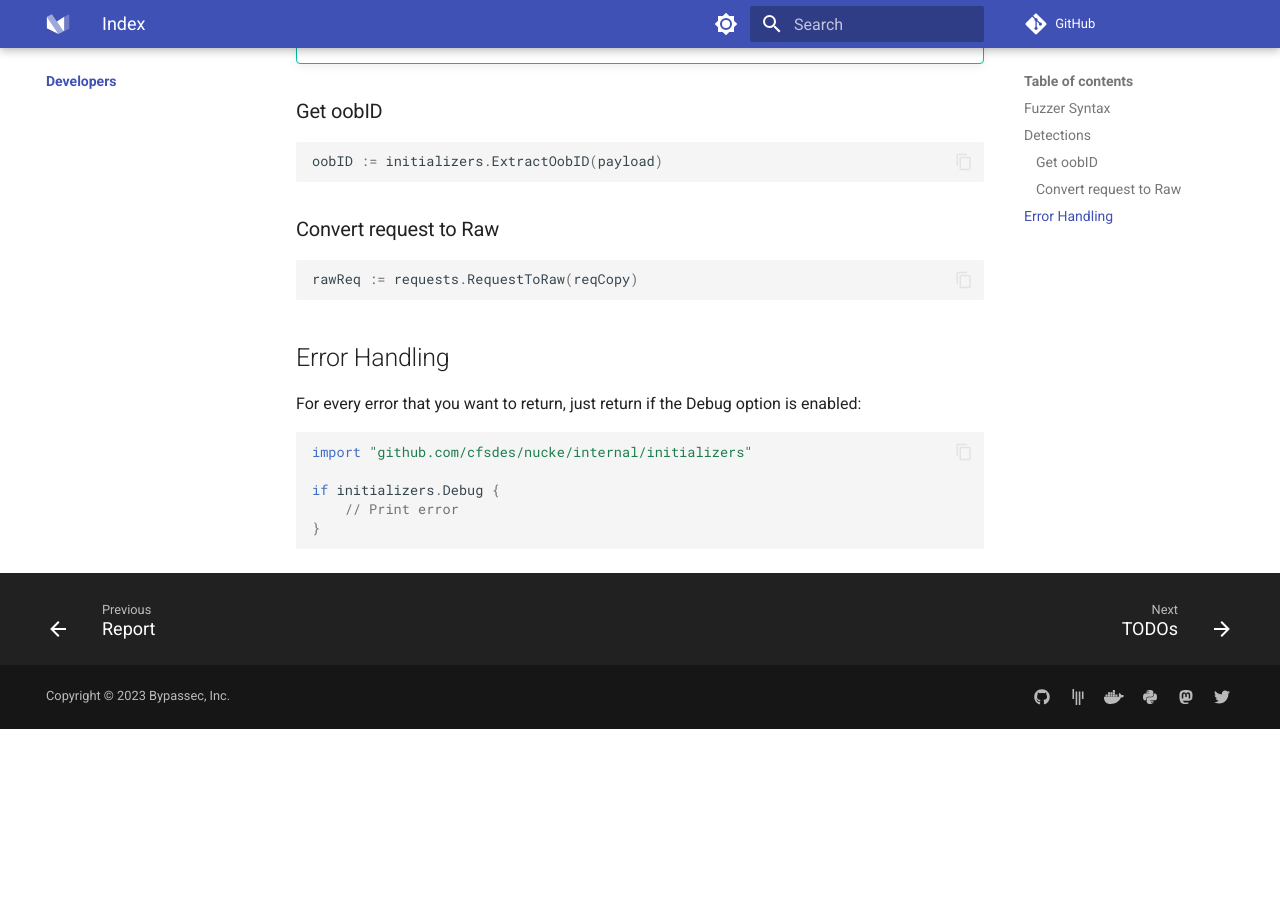
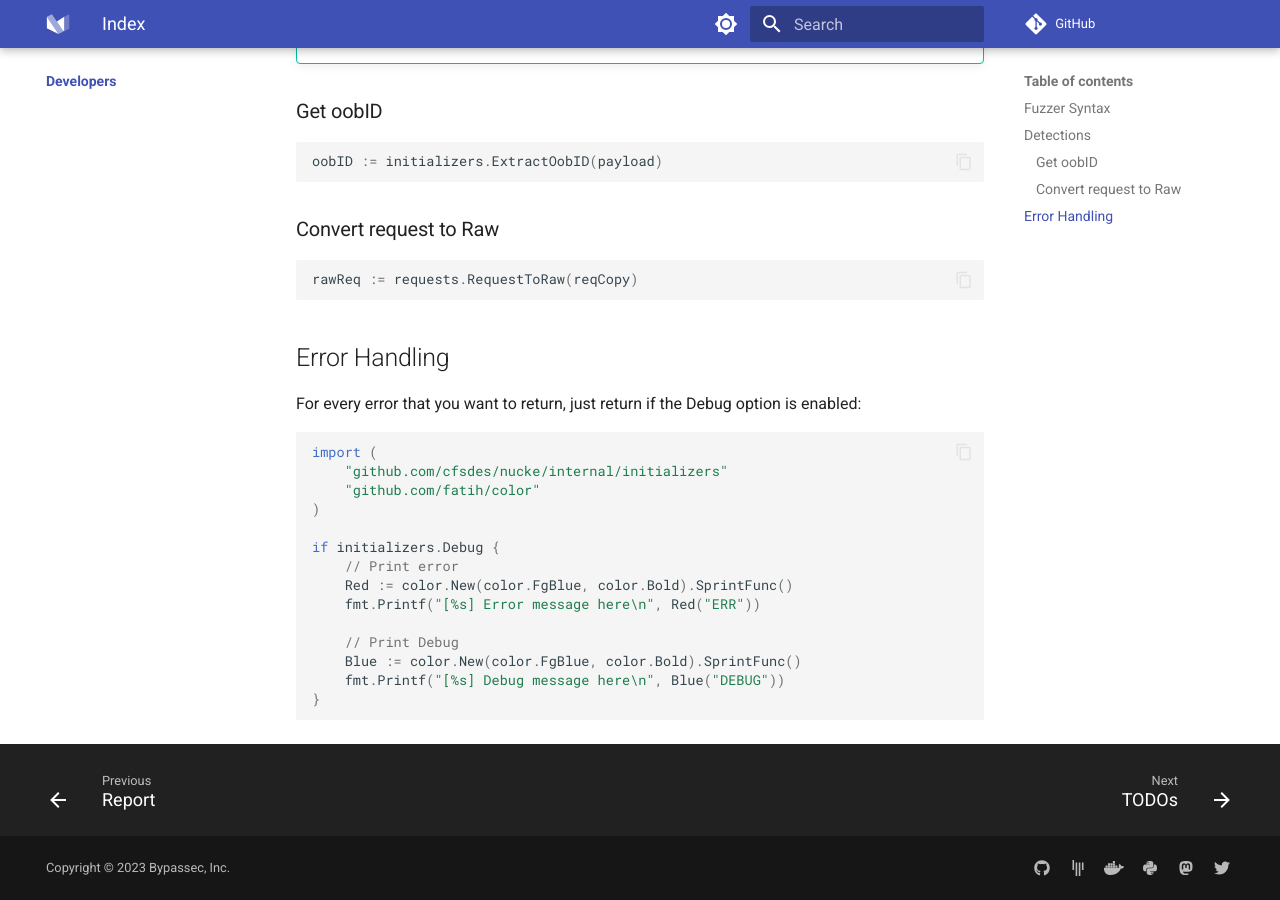
Before and after one commit to cfsdes/nucke-docs, an MkDocs documentation site: the page built from docs/developers/index.md, in a window 1280 px wide and 900 px high, scrolled down 2313 px. Built offline with MkDocs 1.6.1 and Material for MkDocs 9.7.7, drawn with Linux system fonts in a browser that asks for light colours; comment, search, counter and statistics services are not loaded; before the commit the page ends 3042 px from its top, so only the background shows below that.

Commit message:
atualizando doc

````diff
--- a/docs/developers/index.md
+++ b/docs/developers/index.md
@@ -105,9 +105,18 @@ rawReq := requests.RequestToRaw(reqCopy)
 For every error that you want to return, just return if the Debug option is enabled:
 
 ```go
-import "github.com/cfsdes/nucke/internal/initializers"
+import (
+    "github.com/cfsdes/nucke/internal/initializers"
+    "github.com/fatih/color"
+)
 
 if initializers.Debug {
     // Print error
+    Red := color.New(color.FgBlue, color.Bold).SprintFunc()
+    fmt.Printf("[%s] Error message here\n", Red("ERR"))
+
+    // Print Debug
+    Blue := color.New(color.FgBlue, color.Bold).SprintFunc()
+    fmt.Printf("[%s] Debug message here\n", Blue("DEBUG"))
 }
 ```
````
Also changed, not shown: docs/todos/index.md (+1 -0 lines).
